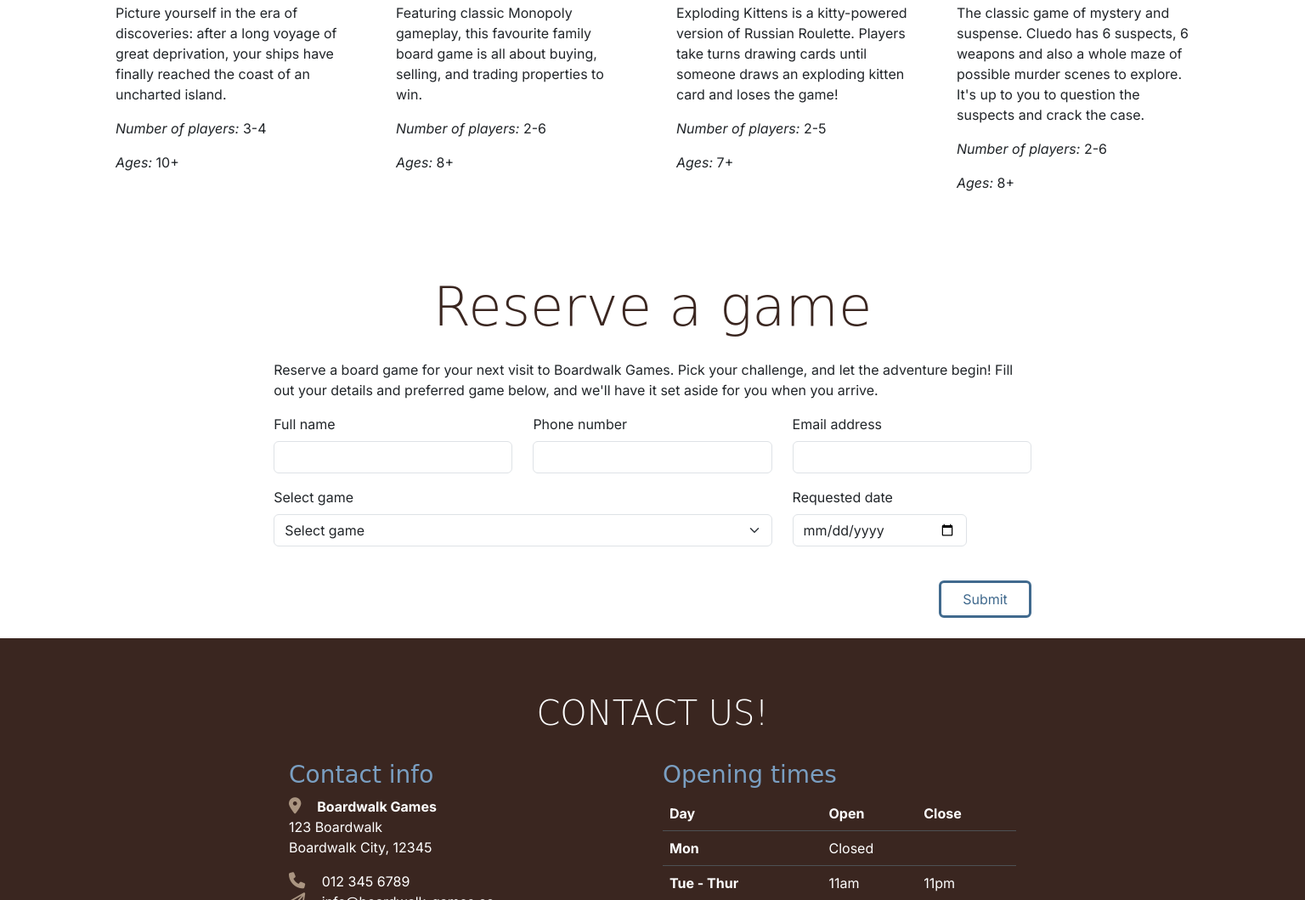
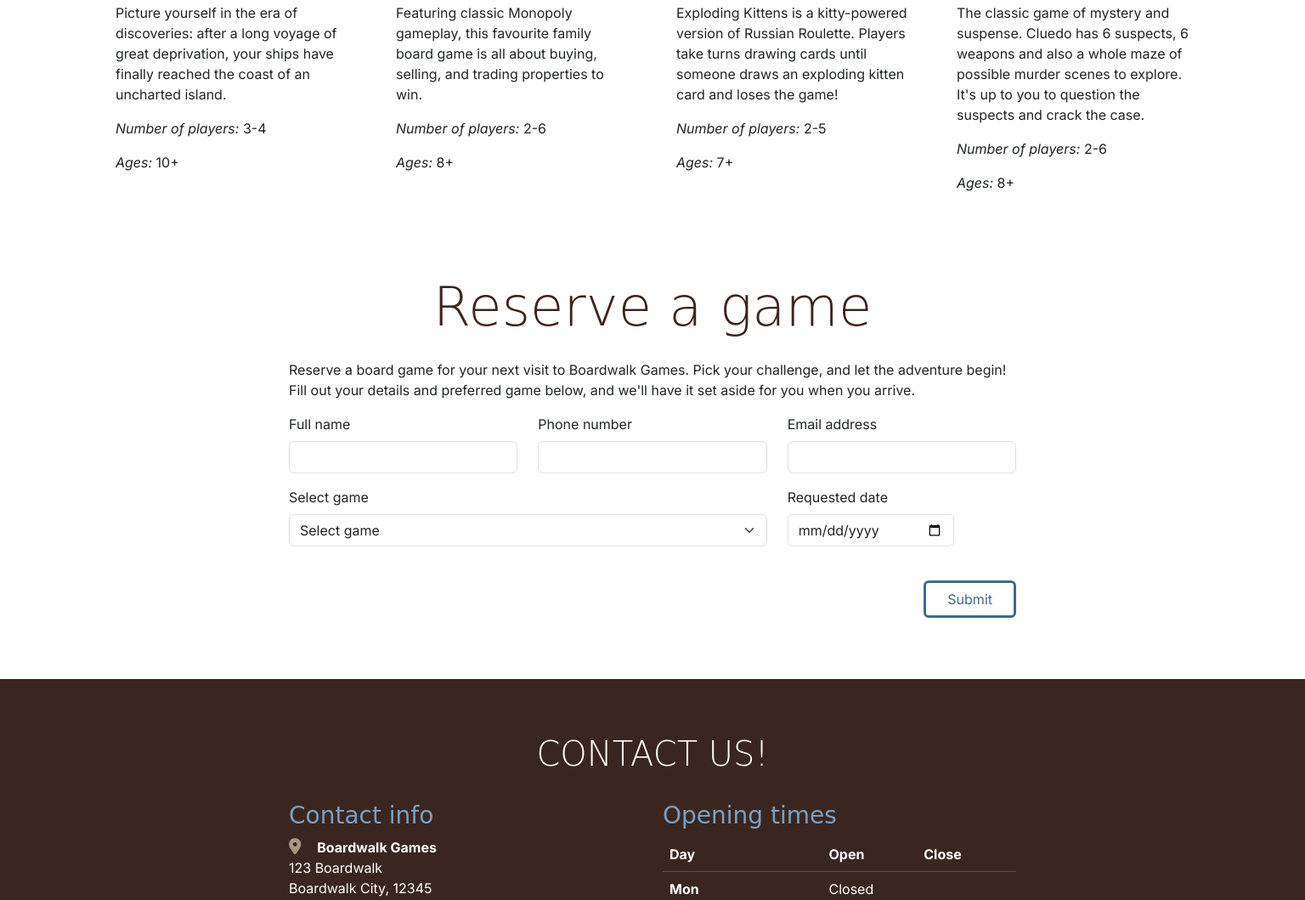
Before and after one commit to ucusergit/boardwalk-games, a plain HTML site: page game-library.html in a window 1536 px wide. Shown: the part 1442-2501 px from the top of the page at 85% size. Drawn offline with nearby package versions, Linux system fonts and the light colour scheme; a web font is replaced by a local one.

Commit message:
Fix the responsiveness of game reservation form

```diff
--- a/assets/css/style.css
+++ b/assets/css/style.css
@@ -193,7 +193,7 @@ h2 {
 
 /* Media queries */
 
-/* Medium devices (tablets, 320px and up) */
+/* Medium devices (tablets, 576px and up) */
 @media screen and (min-width: 576px) {
 
     /* Make all service cards the same height for consistency */
@@ -201,17 +201,10 @@ h2 {
         min-height: 191px;
     }
 
-
     .custom-bg-filled {
         font-size: 1rem;
     }
 
-    .res-container {
-        padding-right: 15px;
-        padding-left: 15px;
-        margin-right: 1px;
-        margin-left: 1px;
-    }
 }
 
 
@@ -224,25 +217,6 @@ h2 {
     #services .card-body {
         min-height: 191px;
     }
-
-
-
-
-
-
-
-
-
-
-
-
-
-    .res-container {
-        padding-right: 15px;
-        padding-left: 15px;
-        margin-right: 20%;
-        margin-left: 20%;
-    }
 }
 
 
@@ -253,16 +227,6 @@ h2 {
     #services .card-body {
         min-height: auto;
     }
-
-
-
-
-    .res-container {
-        padding-right: 15px;
-        padding-left: 15px;
-        margin-right: 20%;
-        margin-left: 20%;
-    }
 }
 
 /* xl devices (large desktops, 1200px and up) */
@@ -272,17 +236,8 @@ h2 {
     #services .card-body {
         min-height: 220px;
     }
+}
 
-
-
-
-.res-container {
-    padding-right: 15px;
-    padding-left: 15px;
-    margin-right: 20%;
-    margin-left: 20%;
-}
-}
 
 /* xxl devices (larger desktops, 1400px and up) */
 @media screen and (min-width: 1400px) {
@@ -291,20 +246,4 @@ h2 {
     #services .card-body {
         min-height: 195px;
     }
-
-    .custom-bg-filled {
-        border: 1px solid var(--highlight-color);
-        background-color: var(--highlight-color);
-        color: white;
-        margin: 3px;
-        padding: 3px 10px;
-    }
-
-    .res-container {
-        padding-right: 15px;
-        padding-left: 15px;
-        margin-right: 20%;
-        margin-left: 20%;
-    }
-
 }
--- a/game-library.html
+++ b/game-library.html
@@ -228,9 +228,10 @@
         </section>
 
         <!-- Game Reservation -->
-        <section id="booking-form" class="res-container section">
-            <div class="justify-content-start">
-                <div >
+
+        <section id="reserve-game-form" class="section container mb-5">
+            <div class="row justify-content-center">
+                <div class="col-12 col-md-8">
                     <h3 class="display-3 text-center mb-4">Reserve a game</h3>
                     <form action="success.html" method="GET">
                         <div class="row">
```
